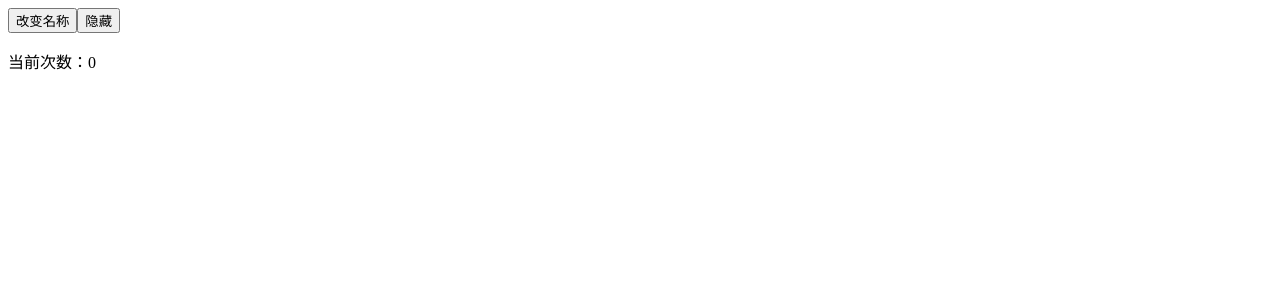
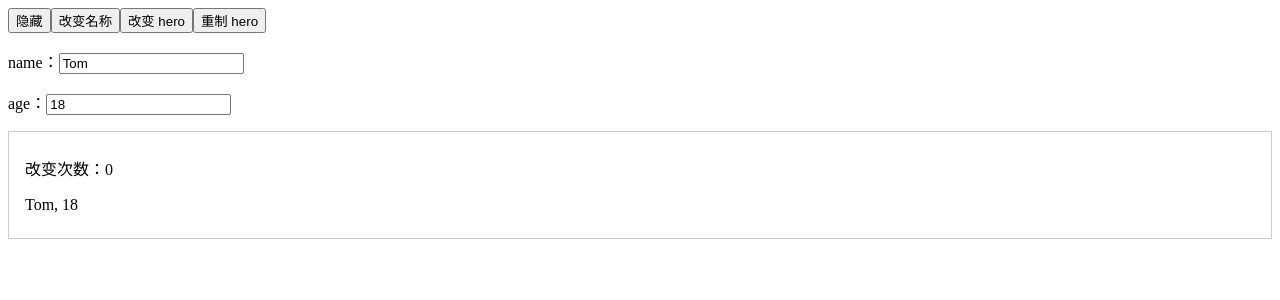
Before and after one commit to xiezipei/ng-demos, an Angular app in the folder demo-11-components/: page / in a window 1280 px wide. Both pictures are taken after a click on the button "显示". Shown: the top 300 px of the page. Built offline with nearby package versions, Linux system fonts and the light colour scheme.

Commit message:
feat: 理解 ngOnChanges

```diff
--- a/demo-11-components/src/app/app.component.html
+++ b/demo-11-components/src/app/app.component.html
@@ -1,11 +1,21 @@
 <div>
-  <button (click)="updateCount()">改变名称</button>
   <button (click)="showLifecycleHook()">
     {{ isShowLifecycleHook ? "隐藏" : "显示" }}
   </button>
+  <ng-container *ngIf="isShowLifecycleHook">
+    <button (click)="updateCount()">改变名称</button>
+    <button (click)="updateHero()">改变 hero</button>
+    <button (click)="resetHero()">重制 hero</button>
+    <div *ngIf="hero">
+      <p>name：<input type="text" [(ngModel)]="hero.name" /></p>
+      <p>age：<input type="text" [(ngModel)]="hero.age" /></p>
+    </div>
+  </ng-container>
 </div>
-
-<app-lifecycle-hooks
-  *ngIf="isShowLifecycleHook"
-  [count]="count"
-></app-lifecycle-hooks>
+<div style="border: 1px solid #ccc; padding: 8px 16px; margin-top: 16px">
+  <app-lifecycle-hooks
+    *ngIf="isShowLifecycleHook"
+    [count]="count"
+    [person]="hero"
+  ></app-lifecycle-hooks>
+</div>
--- a/demo-11-components/src/app/app.component.ts
+++ b/demo-11-components/src/app/app.component.ts
@@ -9,11 +9,13 @@ export class AppComponent {
   title = 'demo-11-components';
   count = 0;
   isShowLifecycleHook: boolean = false;
+  hero: null | { name: string; age: number } = {
+    name: 'Tom',
+    age: 18,
+  };
 
   updateCount() {
-    if (this.isShowLifecycleHook) {
-      this.count = this.count + 1;
-    }
+    this.count = this.count + 1;
   }
 
   showLifecycleHook() {
@@ -22,4 +24,15 @@ export class AppComponent {
       this.count = 0;
     }
   }
+
+  updateHero() {
+    this.hero = null;
+  }
+
+  resetHero() {
+    this.hero = {
+      name: 'Tom',
+      age: 18,
+    };
+  }
 }
--- a/demo-11-components/src/app/components/lifecycle-hooks/lifecycle-hooks.component.html
+++ b/demo-11-components/src/app/components/lifecycle-hooks/lifecycle-hooks.component.html
@@ -1 +1,2 @@
-<p>当前次数：{{ count }}</p>
+<p>改变次数：{{ count }}</p>
+<p *ngIf="person">{{ person.name }}, {{ person.age }}</p>
--- a/demo-11-components/src/app/components/lifecycle-hooks/lifecycle-hooks.component.ts
+++ b/demo-11-components/src/app/components/lifecycle-hooks/lifecycle-hooks.component.ts
@@ -12,6 +12,11 @@ import {
   SimpleChanges,
 } from '@angular/core';
 import { log } from 'src/app/shared/utils';
+
+export interface Person {
+  name: string;
+  age: number;
+}
 
 @Component({
   selector: 'app-lifecycle-hooks',
@@ -30,6 +35,10 @@ export class LifecycleHooksComponent
     OnDestroy
 {
   @Input() count: number = 0;
+  @Input() person: null | Person = {
+    name: 'Tom',
+    age: 18,
+  };
 
   constructor() {
     log('constructor', 0);
```
Also changed, not shown: demo-11-components/src/app/app.module.ts (+9 -7 lines).
